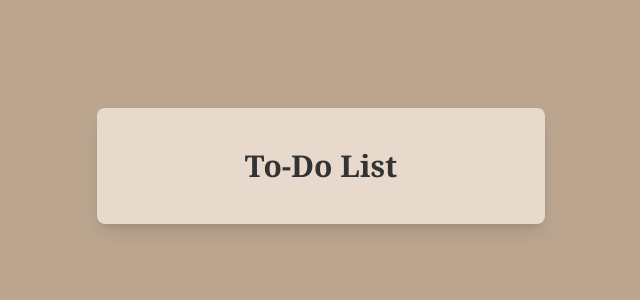
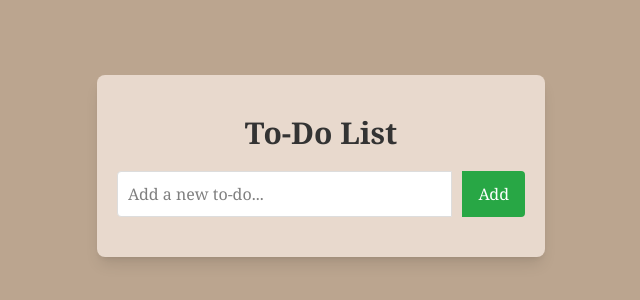
Before and after one commit to tristinyun08/to-do-app, a SvelteKit app: page / in a window 1280 px wide. Shown: the part 234-534 px from the top of the page, without its empty margins (319-959 px from the left). Built offline with nearby package versions, Linux system fonts and the light colour scheme.

Commit message:
add input ui

```diff
--- a/src/routes/+page.svelte
+++ b/src/routes/+page.svelte
@@ -1,5 +1,17 @@
 <div class="font-serif min-h-screen bg-[#bba58f] flex items-center justify-center p-4">
 	<div class="bg-[#e8d9cd] p-5 rounded-lg shadow-lg w-full max-w-md">
         <h1 class="text-center text-[#333] text-3xl font-bold my-5">To-Do List</h1>
+        <div class="flex mb-5">
+            <input
+                type="text"
+                placeholder="Add a new to-do..."
+                class="flex-grow p-2.5 border border-[#ddd] rounded-l text-base bg-white"
+            />
+            <button
+                class="py-2.5 px-4 bg-[#28a745] text-white rounded-r cursor-pointer ml-2.5 border-none text-base hover:bg-[#218838] transition-colors"
+            >
+                Add
+            </button>
+        </div>
 	</div>
 </div>
```
